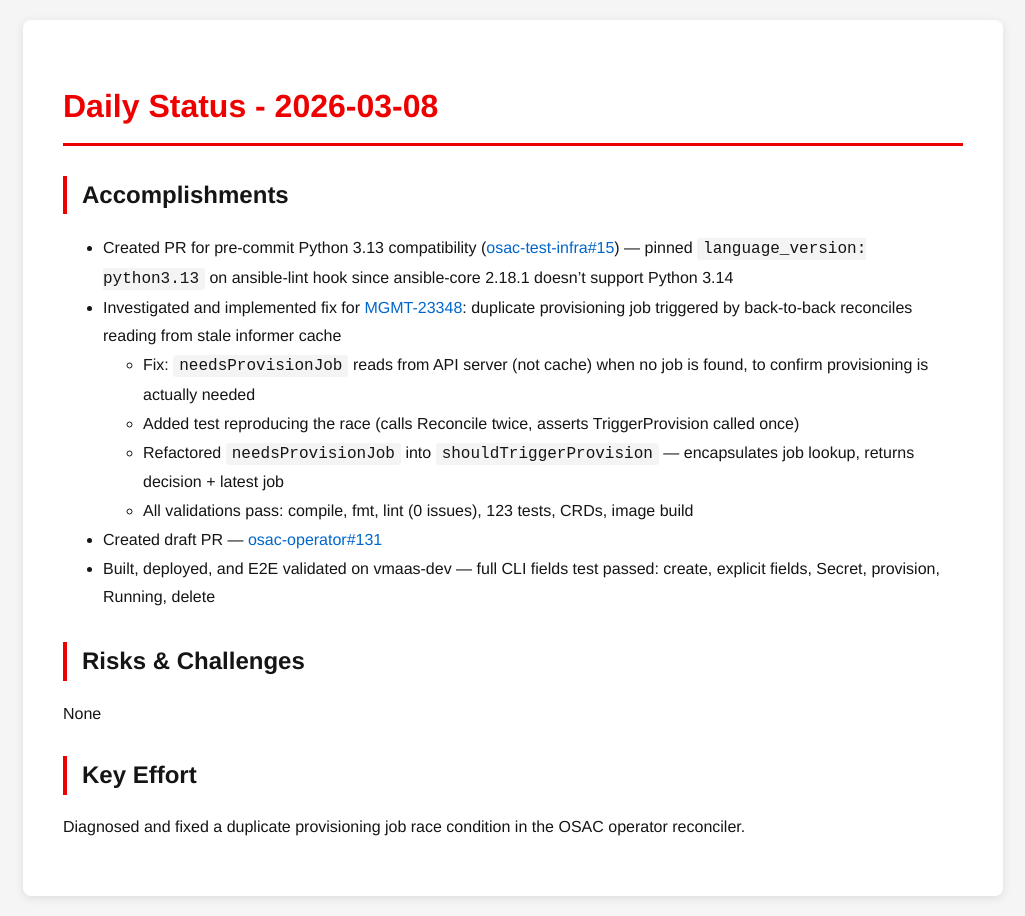
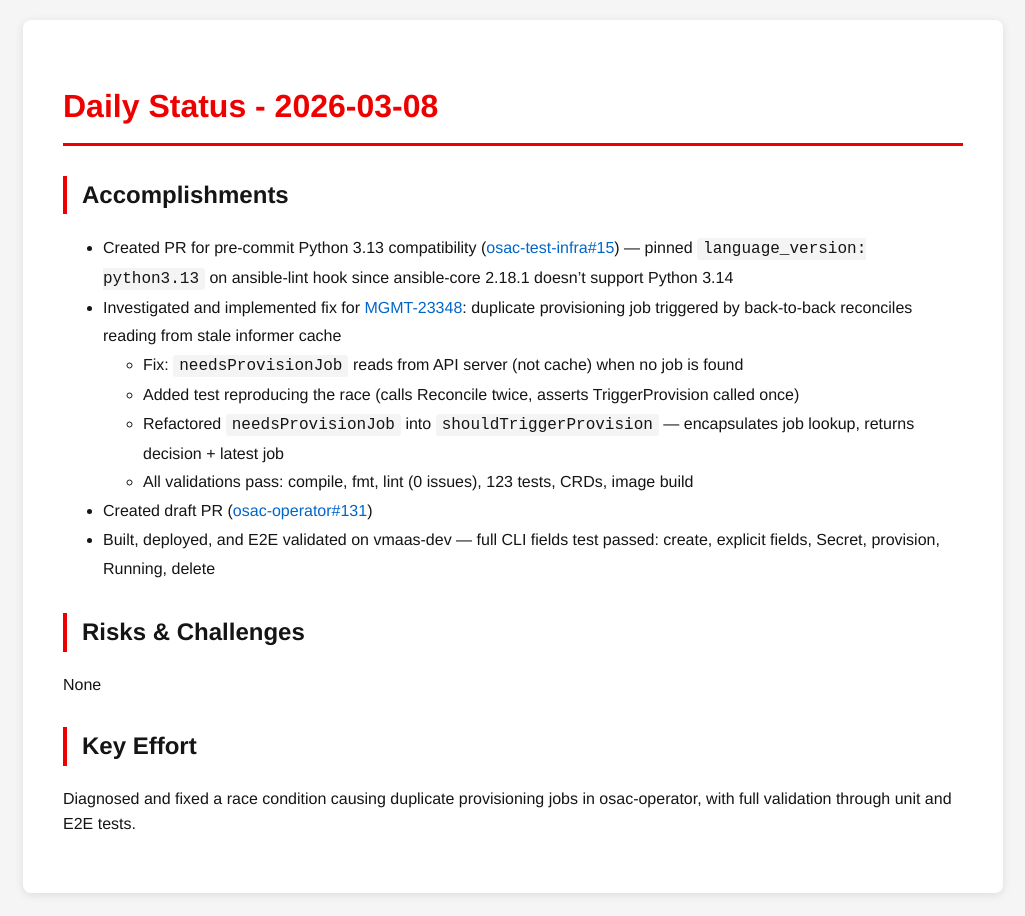
Before and after one commit to tzvatot/daily-status, a Jekyll site: the page built from 2026-03-08.md, in a window 1280 px wide. Shown: the whole page, without its empty margins (127-1152 px from the left). Built offline with Jekyll 4.4.1, drawn with Linux system fonts in a browser that asks for light colours.

Commit message:
Daily status update - 2026-03-08

```diff
--- a/2026-03-08.md
+++ b/2026-03-08.md
@@ -9,15 +9,15 @@ date: 2026-03-08
 ## Accomplishments
 - Created PR for pre-commit Python 3.13 compatibility ([osac-test-infra#15](https://github.com/osac-project/osac-test-infra/pull/15)) — pinned `language_version: python3.13` on ansible-lint hook since ansible-core 2.18.1 doesn't support Python 3.14
 - Investigated and implemented fix for [MGMT-23348](https://issues.redhat.com/browse/MGMT-23348): duplicate provisioning job triggered by back-to-back reconciles reading from stale informer cache
-  - Fix: `needsProvisionJob` reads from API server (not cache) when no job is found, to confirm provisioning is actually needed
+  - Fix: `needsProvisionJob` reads from API server (not cache) when no job is found
   - Added test reproducing the race (calls Reconcile twice, asserts TriggerProvision called once)
   - Refactored `needsProvisionJob` into `shouldTriggerProvision` — encapsulates job lookup, returns decision + latest job
   - All validations pass: compile, fmt, lint (0 issues), 123 tests, CRDs, image build
-- Created draft PR — [osac-operator#131](https://github.com/osac-project/osac-operator/pull/131)
+- Created draft PR ([osac-operator#131](https://github.com/osac-project/osac-operator/pull/131))
 - Built, deployed, and E2E validated on vmaas-dev — full CLI fields test passed: create, explicit fields, Secret, provision, Running, delete
 
 ## Risks & Challenges
 None
 
 ## Key Effort
-Diagnosed and fixed a duplicate provisioning job race condition in the OSAC operator reconciler.
+Diagnosed and fixed a race condition causing duplicate provisioning jobs in osac-operator, with full validation through unit and E2E tests.
```
